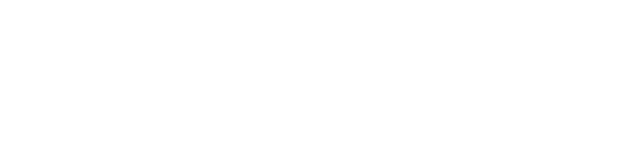
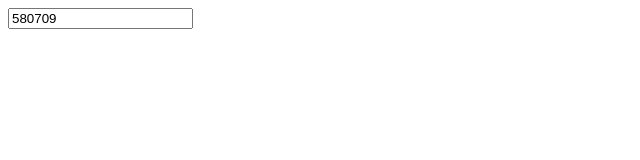
Before and after one commit to thiagohersan-www/time-counter, a plain HTML site: page index.html in a window 1280 px wide. Shown: the whole page, without its empty margins (0-640 px from the left). Drawn offline with Linux system fonts and the light colour scheme.

Commit message:
updates html with value every hour

```diff
--- a/index.html
+++ b/index.html
@@ -3,6 +3,6 @@
         <script src="./main.js"></script>
     </head>
     <body>
-        <div id="my-counter" class=""></div>
+        <input id="my-counter" class="number-input" type="number" value="0">
     </body>
 </html>
--- a/main.js
+++ b/main.js
@@ -41,3 +41,12 @@ function today() {
     const mDate = new Date();
     return `${mDate.getMonth() + 1}-${mDate.getDate()}`;
 }
+
+function setCounter() {
+    document.getElementById('my-counter').value = mCounter[today()];
+    setInterval(setCounter, 60 * 60 * 1000);
+}
+
+window.addEventListener('DOMContentLoaded', () => {
+    setCounter();
+});
```
